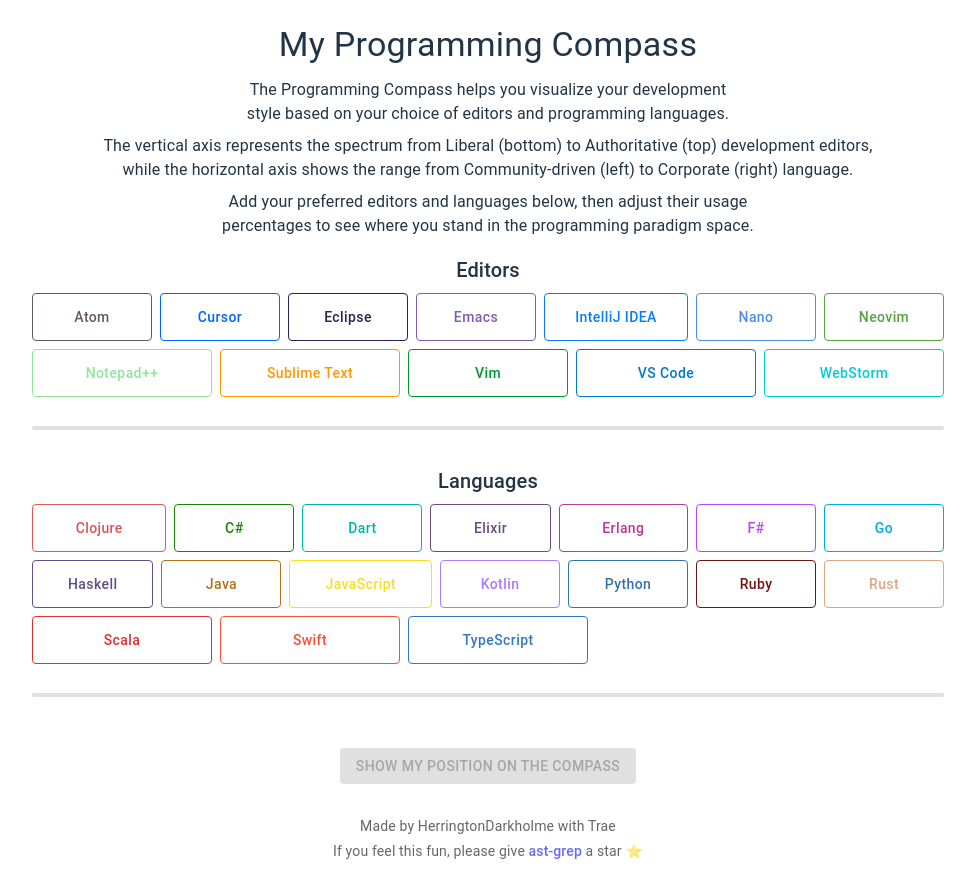
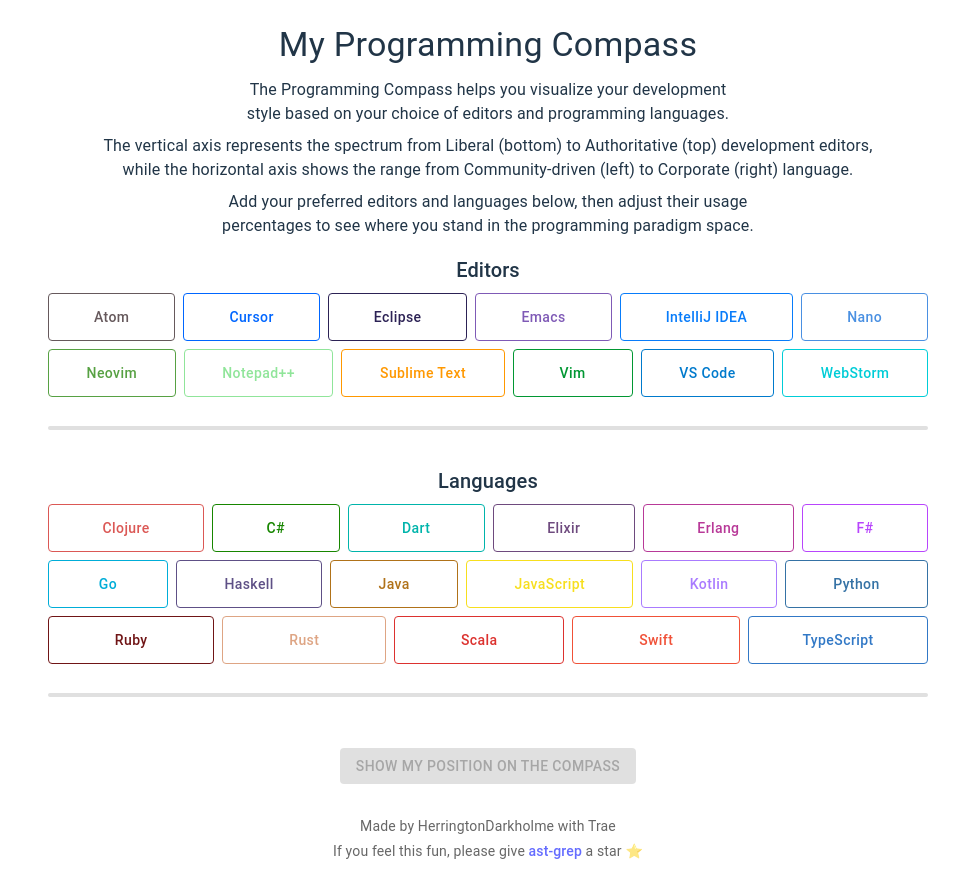
Before and after one commit to HerringtonDarkholme/compass, a React (Vite) app: page / in a window 1280 px wide. Shown: the whole page, without its empty margins (152-1127 px from the left). Built offline with nearby package versions, Linux system fonts and the light colour scheme.

Commit message:
fix padding

```diff
--- a/src/App.tsx
+++ b/src/App.tsx
@@ -61,7 +61,7 @@
   return (
     <ThemeProvider theme={theme}>
       <Container maxWidth="lg">
-        <Box sx={{ my: 3, minWidth: '600px' }} ref={compassRef}>
+        <Box sx={{ my: 3, minWidth: '600px', px: 2 }} ref={compassRef}>
           <Typography variant="h4" component="h1" gutterBottom align="center">
             My Programming Compass
           </Typography>
```
